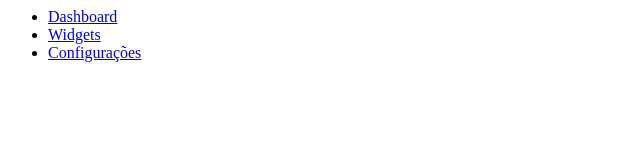
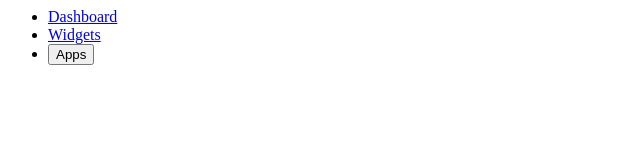
Before and after one commit to leticiaoliveira-gith/aprendendo, a React (Vite) app in the folder workshop-nav/: page / in a window 1280 px wide. Shown: the top 160 px of the page, without its empty margins (0-640 px from the left). Built offline with nearby package versions, Linux system fonts and the light colour scheme.

Commit message:
Passo 7: Adicionando botão Apps com acessibilidade

```diff
--- a/workshop-nav/src/App.jsx
+++ b/workshop-nav/src/App.jsx
@@ -10,7 +10,7 @@ export const Navbar = () => {
           <a href='#'>Widgets</a>
         </li>
         <li className="nav-item">
-            <a href="#">Configurações</a>
+            <button aria-expanded="false">Apps</button>
         </li>
       </ul>
     </nav>
```
